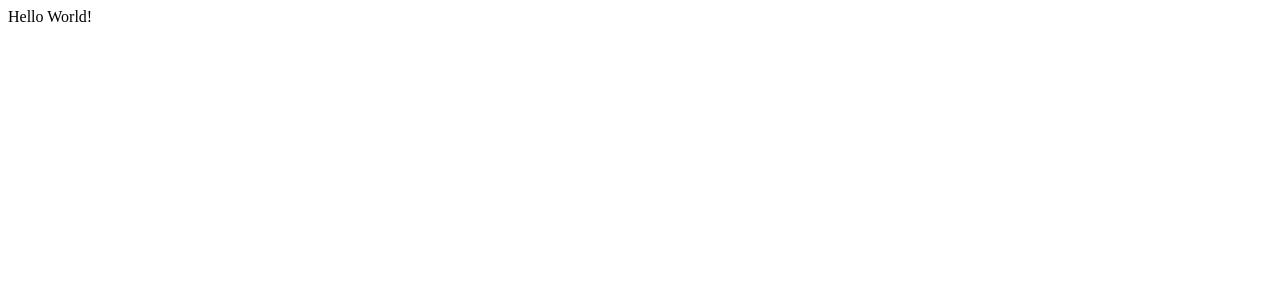
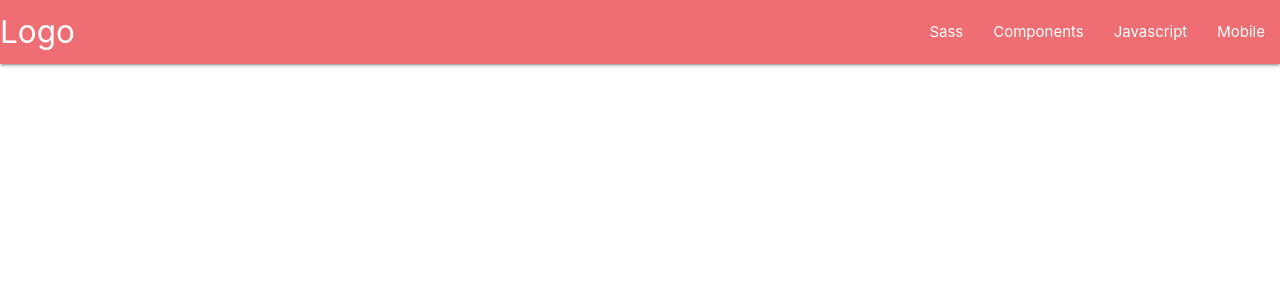
Before and after one commit to stephenlynch-ops/Task-Manager, a Flask app: page / in a window 1280 px wide. Before the commit the part shown is almost empty. Shown: the top 300 px of the page. Run offline with Flask 2, Linux system fonts and the light colour scheme.

Commit message:
Added link to materializecss

```diff
--- a/taskmanager/templates/base.html
+++ b/taskmanager/templates/base.html
@@ -4,9 +4,37 @@
     <meta charset="UTF-8">
     <meta http-equiv="X-UA-Compatible" content="IE=edge">
     <meta name="viewport" content="width=device-width, initial-scale=1.0">
+    <link rel="stylesheet" href="https://cdnjs.cloudflare.com/ajax/libs/materialize/1.0.0/css/materialize.min.css" type="text/css">
+    <link rel="stylesheet" href="{{ url_for('static', filename='css/style.css') }}" type="text/css">
     <title>Task Manager</title>
 </head>
 <body>
-    Hello World!
+
+    <header>
+        <nav>
+            <div class="nav-wrapper">
+              <a href="#!" class="brand-logo">Logo</a>
+              <a href="#" data-target="mobile-demo" class="sidenav-trigger"><i class="material-icons">menu</i></a>
+              <ul class="right hide-on-med-and-down">
+                <li><a href="sass.html">Sass</a></li>
+                <li><a href="badges.html">Components</a></li>
+                <li><a href="collapsible.html">Javascript</a></li>
+                <li><a href="mobile.html">Mobile</a></li>
+              </ul>
+            </div>
+          </nav>
+
+          <ul class="sidenav" id="mobile-demo">
+            <li><a href="sass.html">Sass</a></li>
+            <li><a href="badges.html">Components</a></li>
+            <li><a href="collapsible.html">Javascript</a></li>
+            <li><a href="mobile.html">Mobile</a></li>
+          </ul>
+    </header>
+
+
+    <script src="https://cdnjs.cloudflare.com/ajax/libs/materialize/1.0.0/js/materialize.min.js"></script>
+    <script src="{{ url_for('static', filename='js/script.js') }}"></script>
+
 </body>
 </html>
```
Also changed, not shown: taskmanager/static/css/style.css (added), taskmanager/static/js/script.js (added).
